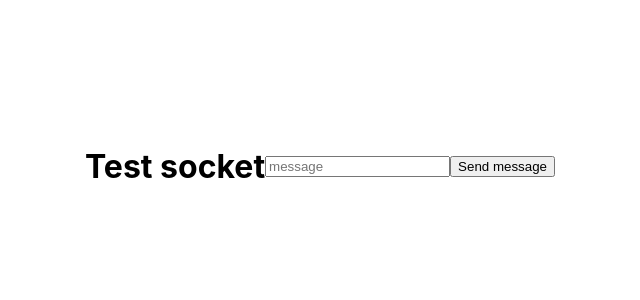
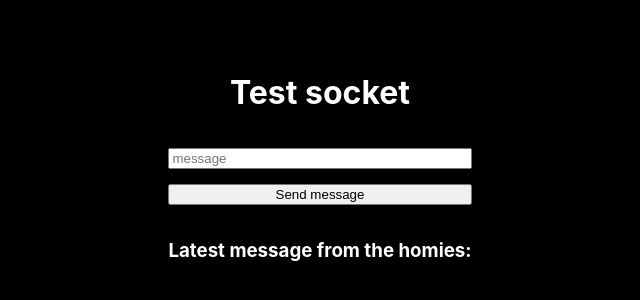
Before and after one commit to MasonHirst/socket-chat-test, a React (Create React App) app: page / in a window 1280 px wide. Shown: the part 234-534 px from the top of the page, without its empty margins (320-960 px from the left). Built offline with nearby package versions, Linux system fonts and the light colour scheme; no server answers.

Commit message:
fixed some socket problems

```diff
--- a/src/App.js
+++ b/src/App.js
@@ -1,27 +1,33 @@
-import React, { useState } from "react";
+import React, { useEffect } from 'react'
+import Component from './Component'
+
 function App() {
-  const [inputValue, setInputValue] = useState('')
-
-  function handleClick() {
-    if (inputValue) {
-
-    } else alert('Message cannot be empty')
-  }
+  const socket = new WebSocket('ws://localhost:3005')
+  useEffect(() => {
+    socket.addEventListener('open', function (event) {
+      console.log('connected to ws server ')
+    })
+  })
 
   return (
-    <div className="App" style={{
-      display: 'flex',
-      height: '100vh',
-      width: '100vw',
-      justifyContent: 'center',
-      alignItems: 'center',
-    }}>
+    <div
+      className="App"
+      style={{
+        display: 'flex',
+        height: '100vh',
+        width: '100vw',
+        justifyContent: 'center',
+        alignItems: 'center',
+        backgroundColor: 'black',
+        flexDirection: 'column',
+        gap: 15,
+        color: 'white',
+      }}
+    >
       <h1>Test socket</h1>
-      <input onChange={() => setInputValue(inputValue)} placeholder="message" />
-      <button onClick={handleClick}>Send message</button>
-
+      <Component socket={socket} />
     </div>
-  );
+  )
 }
 
-export default App;
+export default App
--- /dev/null
+++ b/src/Component.jsx
@@ -0,0 +1,35 @@
+import React, { useState } from 'react'
+
+const Component = ({ socket }) => {
+  const [inputValue, setInputValue] = useState('')
+  const [message, setMessage] = useState('')
+
+  function handleSubmit() {
+    if (inputValue) {
+      // console.log({inputValue})
+      socket.send(inputValue)
+    } else alert('Message cannot be empty')
+  }
+
+  socket.addEventListener("message", ({data}) => {
+    setMessage(data)
+    console.log("Message from server: ", data);
+  });
+
+  return (
+    <form onSubmit={handleSubmit} style={{
+      display: 'flex',
+      flexDirection: 'column',
+      gap: 15,
+    }}>
+      <input
+        onChange={(e) => setInputValue(e.target.value)}
+        placeholder="message"
+      />
+      <button type='submit'>Send message</button>
+      <h3>Latest message from the homies: {message}</h3>
+    </form>
+  )
+}
+
+export default Component
```
Also changed, not shown: 1 other file (tests, documents, lock files or other folders).
